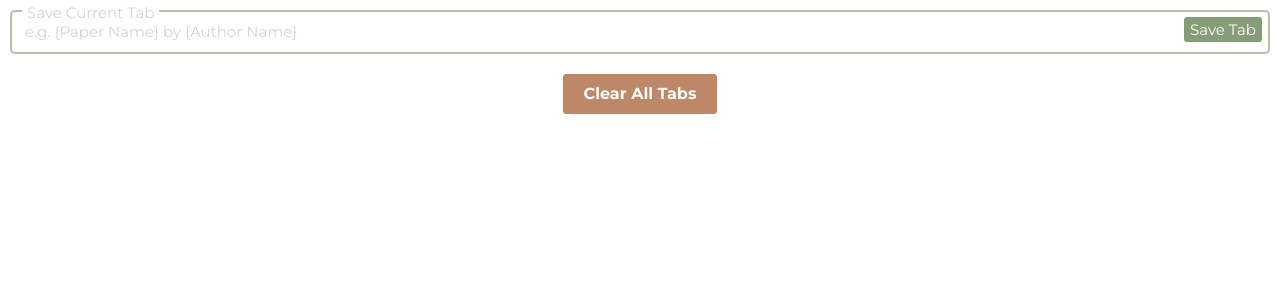
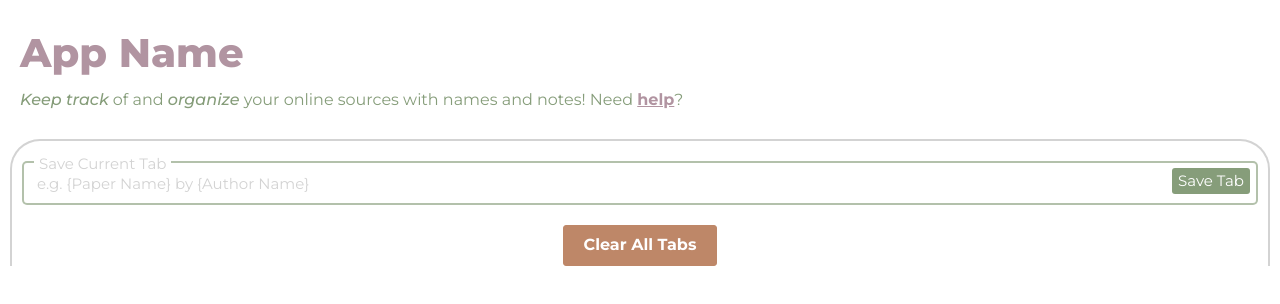
Before and after one commit to saraa-mohamedd/ClipNote-Chrome-Extension, a website built with Vite: page index.html in a window 1280 px wide. Built offline with nearby package versions, Linux system fonts and the light colour scheme.

Commit message:
fixed up more ui, added header; fixed bug in adding tab

```diff
--- a/index.css
+++ b/index.css
@@ -5,12 +5,36 @@ body {
     min-width: 400px;
 }
 
-input {
-    width: 100%;
-    padding: 10px;
-    box-sizing: border-box;
-    border: 1px solid #5f9341;
-    margin-bottom: 4px;
+#title{
+    margin: 20px 0 15px 10px;
+    font-weight: 800;
+    color: #B194A1;
+    font-size: 40px;
+}
+
+#subtitle{
+    margin: 0 0 30px 10px;
+    color:#869d7a;
+}
+
+a{
+    text-decoration: underline;
+    color: #B194A1;
+    cursor: pointer;
+    font-weight: 700;
+}
+
+.italics{
+    font-style: italic;
+    font-weight: 500;
+}
+
+#container{
+    border-radius: 30px 30px 0 0;
+    border: 2px solid lightgray;
+    border-bottom: none;
+    padding: 0 10px;
+    /* box-shadow: 1px 1px 8px lightgray; */
 }
 
 #clear-all-btn {
@@ -35,14 +59,18 @@ input {
 ul {
     margin-top: 20px;
     list-style: none;
+    /* list-style-image: url('./1200px-Ei-paperclip.svg.png') ; */
     padding-left: 0;
 }
 
 li {
     margin-top: 5px;
+    /* margin-left: 20px; */
+    list-style-type: none;
 }
 
-a {
+
+li a {
     margin-top: 12px;
     color: #869d7a;
     text-decoration: none;
@@ -90,6 +118,7 @@ ol li p {
     font-size: 15px;
     border: 2px solid #869d7aa0;
     height: 30px;
+    margin-top: 20px;
 }
 
 .new-note-cont:hover{
@@ -171,6 +200,7 @@ input:focus, textarea:focus{
 .notes p{
     background-color: #B194A1;
     color: white;
+    box-shadow: 1px 1px 8px lightgray;
 }
 
 .new-note-btn:hover{
@@ -209,7 +239,9 @@ input:focus, textarea:focus{
     flex-wrap: wrap;
     gap: 10px;
     align-items: center;
-    margin: 10px;
+    margin: 10px 10px 10px 0;
+    /* width: 100%; */
+    padding-left: 10px;
 }
 
 .link-header button{
--- a/index.html
+++ b/index.html
@@ -7,6 +7,13 @@
         <link href="https://fonts.googleapis.com/css2?family=Montserrat:ital,wght@0,100;0,200;0,300;0,400;0,500;0,600;0,700;0,800;0,900;1,100;1,200;1,300;1,400;1,500&display=swap" rel="stylesheet">
     </head>
     <body>
+        <header>
+            <h1 id="title">App Name</h1>
+            <p id="subtitle">
+                <span class="italics">Keep track</span> of and <span class="italics">organize</span>
+                 your online sources with names and notes! Need <a>help</a>?
+            </p>
+        </header>
         <div id="container">
             <!-- links and notes go here! (look at render function in index.js)-->
         </div>
```
